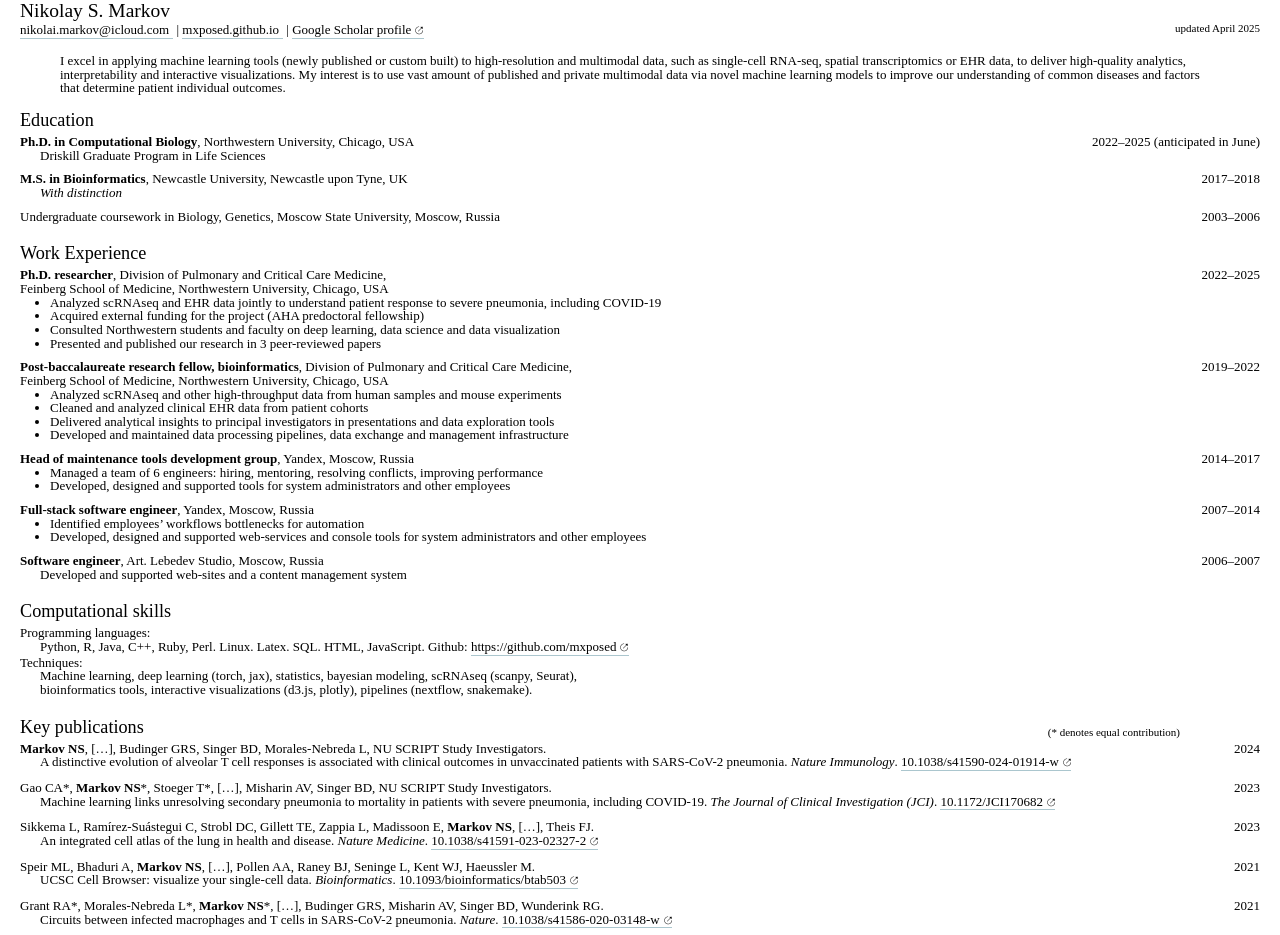
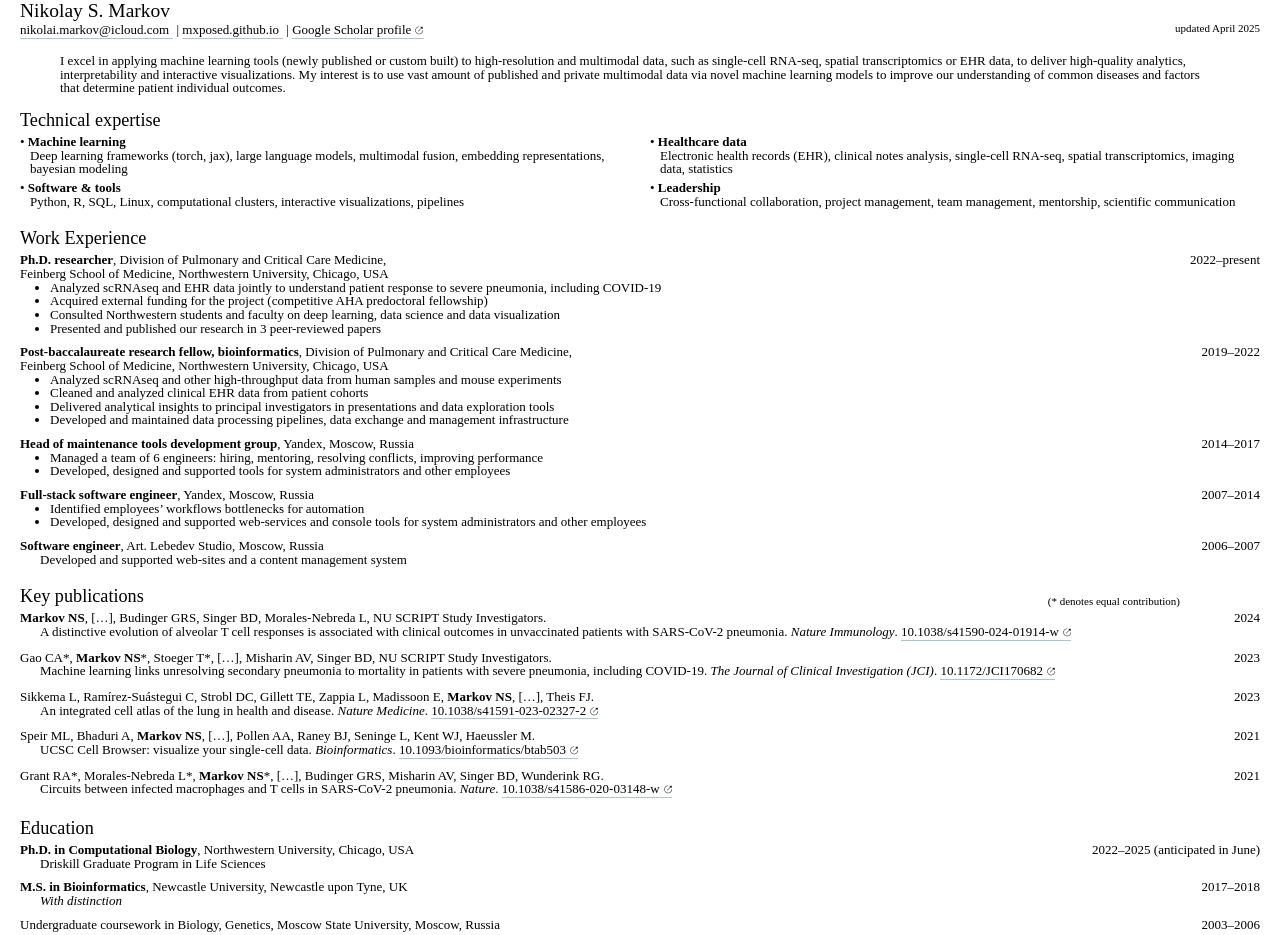
Before and after one commit to mxposed/cv, a website: page resume.html in a window 1280 px wide. Drawn offline with Linux system fonts and the light colour scheme.

Commit message:
update resume

```diff
--- a/resume.html
+++ b/resume.html
@@ -144,6 +144,16 @@ u {
   text-decoration: none;
   border-bottom: 0.5px solid gray;
 }
+.entry.two-col {
+  display: flex;
+  flex-wrap: wrap;
+  gap: 5px 20px;
+}
+.entry.two-col > div {
+  flex: 1 1 calc(50% - 21px);
+  padding-left: 10px;
+  text-indent: -10px;
+}
 </style></head>
 <body>
 <h1>Nikolay S. Markov</h1>
@@ -158,28 +168,25 @@ u {
     <s>I excel</s> in applying machine learning tools (newly published or custom built) to high-resolution and multimodal data, such as single-cell RNA-seq, spatial transcriptomics or EHR data, to deliver high-quality analytics, interpretability and interactive visualizations. My interest is to use vast amount of published and private multimodal data via novel machine learning models to improve our understanding of common diseases and factors that determine patient individual outcomes.
 </div>
 
-<section style="margin-top: 15px;">
-  <h2>Education</h2>
-  <div class="entry">
-      <div><b>Ph.D. in Computational Biology</b>, Northwestern University, Chicago, USA
-      <div class="details">
-          Driskill Graduate Program in Life Sciences
-      </div>
-      </div>
-      <div class="date">2022–2025 (anticipated in June)</div>
-  </div>
-  <div class="entry">
-      <div><b>M.S. in Bioinformatics</b>, Newcastle University, Newcastle upon Tyne, UK
-      <div class="details">
-          <em>With distinction</em>
-      </div>
-      </div>
-      <div class="date">2017–2018</div>
-  </div>
-  <div class="entry">
-      <div>Undergraduate coursework in Biology, Genetics, Moscow State University, Moscow, Russia
-      </div>
-      <div class="date">2003–2006</div>
+<section>
+  <h2>Technical expertise</h2>
+  <div class="entry two-col">
+    <div>
+      • <b>Machine learning</b><br/>
+      Deep learning frameworks (torch, jax), large language models, multimodal fusion, embedding representations, bayesian modeling
+    </div>
+    <div>
+      • <b>Healthcare data</b><br/>
+      Electronic health records (EHR), clinical notes analysis, single-cell RNA-seq, spatial transcriptomics, imaging data, statistics
+    </div>
+    <div>
+      • <b>Software & tools</b><br/>
+      Python, R, SQL, Linux, computational clusters, interactive visualizations, pipelines
+    </div>
+    <div>
+      • <b>Leadership</b><br/>
+      Cross-functional collaboration, project management, team management, mentorship, scientific communication
+    </div>
   </div>
 </section>
 
@@ -191,13 +198,13 @@ u {
       <div class="details">
         <ul>
           <li>Analyzed scRNAseq and EHR data jointly to understand patient response to severe pneumonia, including COVID-19</li>
-          <li>Acquired external funding for the project (AHA predoctoral fellowship)</li>
+          <li>Acquired external funding for the project (competitive AHA predoctoral fellowship)</li>
           <li>Consulted Northwestern students and faculty on deep learning, data science and data visualization</li>
           <li>Presented and published our research in 3 peer-reviewed papers</li>
         </ul>
       </div>
     </div>
-    <div class="date">2022–2025</div>
+    <div class="date">2022–present</div>
   </div>
   <div class="entry">
     <div><b>Post-baccalaureate research fellow, bioinformatics</b>, Division of Pulmonary and Critical Care Medicine,<br/>
@@ -240,22 +247,6 @@ u {
       <div class="details">Developed and supported web-sites and a content management system</div>
     </div>
     <div class="date">2006–2007</div>
-  </div>
-</section>
-
-<section>
-  <h2>Computational skills</h2>
-  <div class="entry">
-    <div>Programming languages:
-      <div class="details">
-        Python, R, Java, C++, Ruby, Perl. Linux. Latex. SQL. HTML, JavaScript.
-        Github: <a href="https://github.com/mxposed">https://github.com/mxposed</a>
-      </div>
-      Techniques:
-      <div class="details">
-        Machine learning, deep learning (torch, jax), statistics, bayesian modeling, scRNAseq (scanpy, Seurat), <br/>bioinformatics tools, interactive visualizations (d3.js, plotly), pipelines (nextflow, snakemake).
-      </div>
-    </div>
   </div>
 </section>
 
@@ -328,5 +319,30 @@ u {
   </div>
 </section>
 
+<section style="margin-top: 15px;">
+  <h2>Education</h2>
+  <div class="entry">
+      <div><b>Ph.D. in Computational Biology</b>, Northwestern University, Chicago, USA
+      <div class="details">
+          Driskill Graduate Program in Life Sciences
+      </div>
+      </div>
+      <div class="date">2022–2025 (anticipated in June)</div>
+  </div>
+  <div class="entry">
+      <div><b>M.S. in Bioinformatics</b>, Newcastle University, Newcastle upon Tyne, UK
+      <div class="details">
+          <em>With distinction</em>
+      </div>
+      </div>
+      <div class="date">2017–2018</div>
+  </div>
+  <div class="entry">
+      <div>Undergraduate coursework in Biology, Genetics, Moscow State University, Moscow, Russia
+      </div>
+      <div class="date">2003–2006</div>
+  </div>
+</section>
+
 </body>
 </html>
```
Also changed, not shown: 3 other files.
